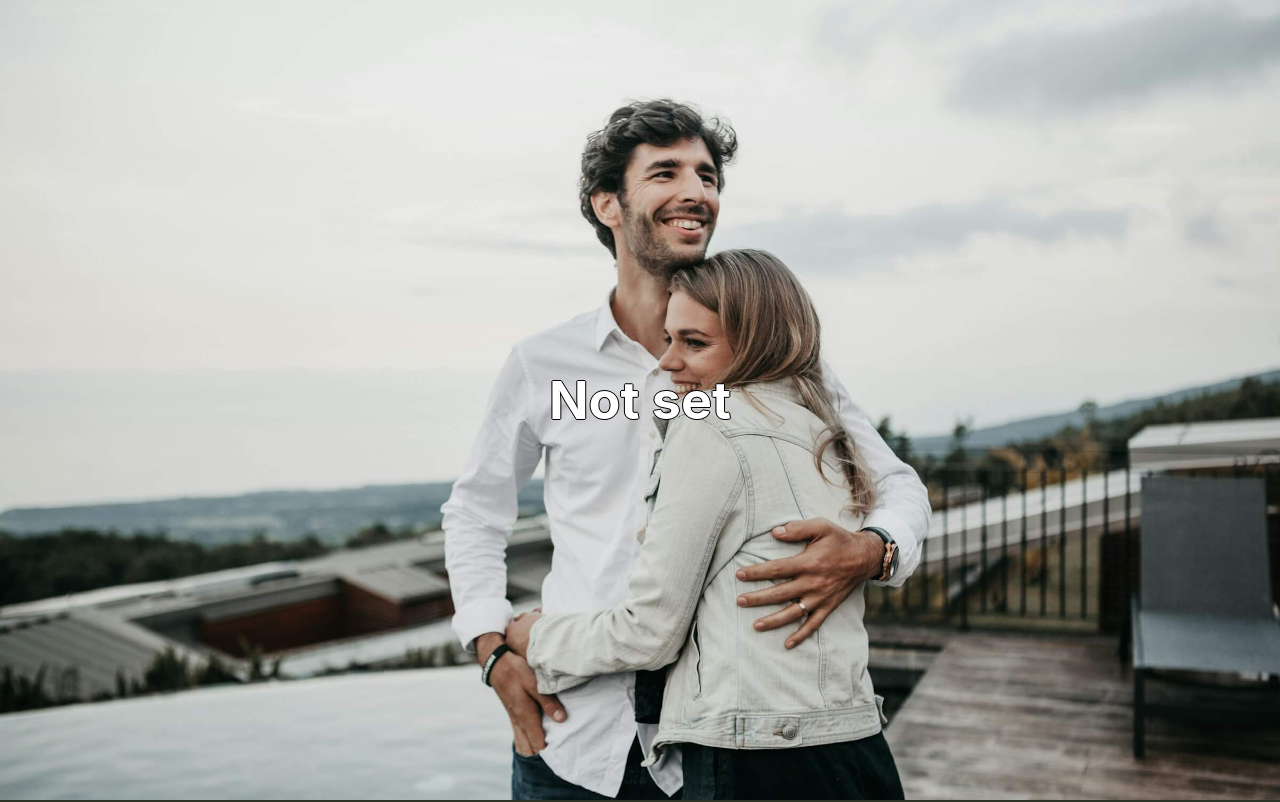
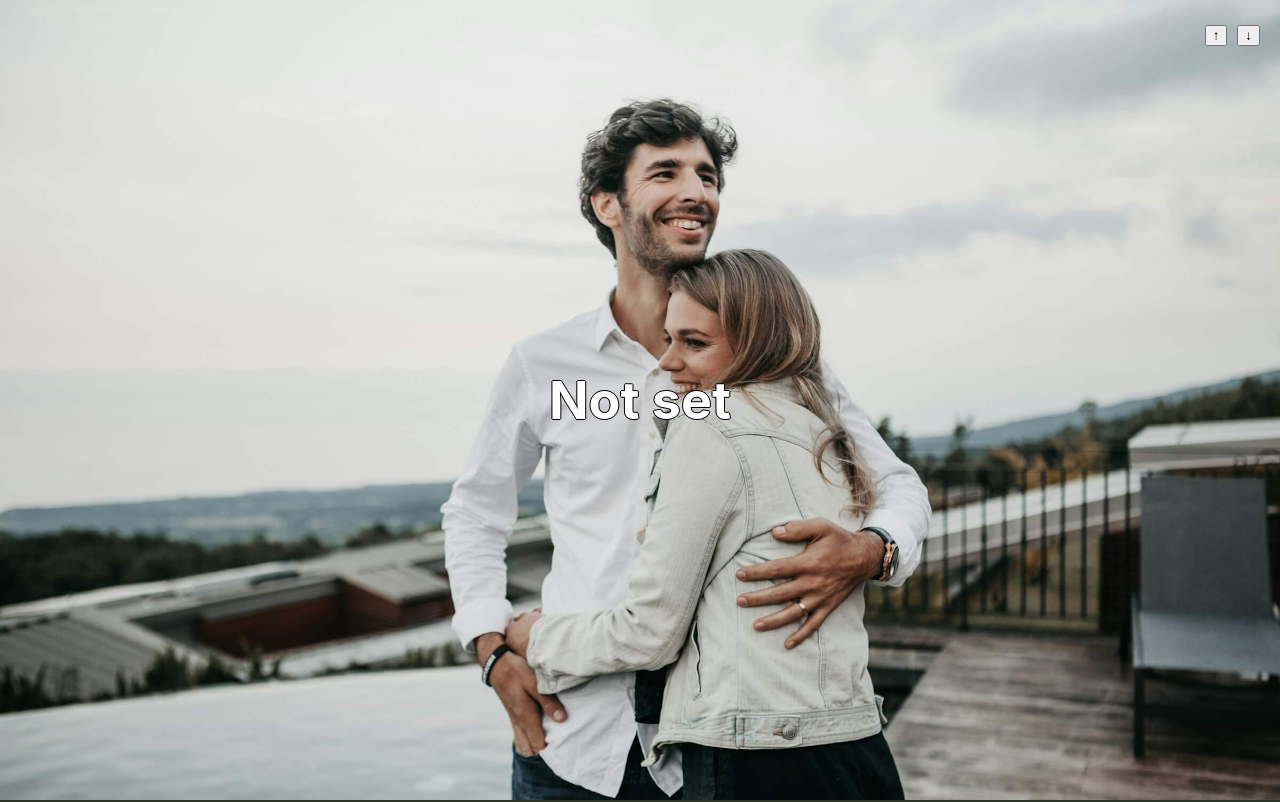
Before and after one commit to pohlaniacz/wysiwihyg, a React (Create React App) app: page / in a window 1280 px wide. Shown: the top 802 px of the page. Built offline with nearby package versions, Linux system fonts and the light colour scheme.

Commit message:
Action buttons

```diff
--- a/src/App.js
+++ b/src/App.js
@@ -3,6 +3,7 @@ import Header from "./components/editor/Header";
 import Slider from "./components/editor/Slider";
 import ActionButton from "./components/layout/ActionButton";
 import data from "./data"
+import EditBox from "./components/editor/EditBox";
 
 function App() {
 
@@ -12,14 +13,15 @@ function App() {
                 key={item.id}
                 item={item}
             >
-                <ActionButton text="up"/>
-                <ActionButton text="down" />
+                <EditBox />
             </Header>
         }
         if (item.type === "slider") {
             return <Slider
                 key={item.id}
-            />
+            >
+                <EditBox />
+            </Slider>
         }
 
         return '';
--- /dev/null
+++ b/src/components/editor/EditBox.js
@@ -0,0 +1,12 @@
+import ActionButton from "../layout/ActionButton";
+
+function EditBox(props) {
+    return (
+        <div className="App-editBox">
+            <ActionButton text="&uarr;"/>
+            <ActionButton text="&darr;" />
+        </div>
+    )
+}
+
+export default EditBox;
--- a/src/components/editor/Header.js
+++ b/src/components/editor/Header.js
@@ -2,6 +2,7 @@ function Header(props) {
     return (
         <div className="App-header">
             <h1>{props.item.text ? props.item.text : 'Not set'}</h1>
+            {props.children}
         </div>
     )
 }
--- a/src/components/editor/Slider.js
+++ b/src/components/editor/Slider.js
@@ -10,6 +10,7 @@ function Slider(props) {
             <dic classname="App-slider-slide">
                 Slide3
             </dic>
+            {props.children}
         </div>
     )
 }
--- a/src/components/layout/ActionButton.js
+++ b/src/components/layout/ActionButton.js
@@ -1,9 +1,7 @@
 import Button from "./Button";
 
-function ActionButton(props) {
+export default function ActionButton(props) {
     return (
         <Button text={props.text} />
     );
 }
-
-export default ActionButton;
--- a/src/components/layout/Button.js
+++ b/src/components/layout/Button.js
@@ -1,7 +1,8 @@
-function Button(props) {
+export default function Button(props) {
+    function handleClick() {
+        return alert("yay!");
+    }
     return (
-        <button>{props.text}</button>
+        <button onClick={handleClick}>{props.text}</button>
     )
 }
-
-export default Button;
--- a/src/styles/App.scss
+++ b/src/styles/App.scss
@@ -10,6 +10,7 @@
   justify-content: center;
   font-size: calc(10px + 2vmin);
   color: white;
+  position: relative;
 }
 
 .App-slider {
@@ -22,12 +23,17 @@
   background-position: center;
   background-size: cover;
   height: 100vh;
-  width: 100wh;
+  width: 100vw;
   h1 {
     text-shadow: -1px 0 black, 0 1px black, 1px 0 black, 0 -1px black;
   }
 }
 
-.Edit-movable {
-
+.App-editBox {
+  position: absolute;
+  top: 15px;
+  right: 15px;
+  button {
+    margin: 0 5px;
+  }
 }
```
